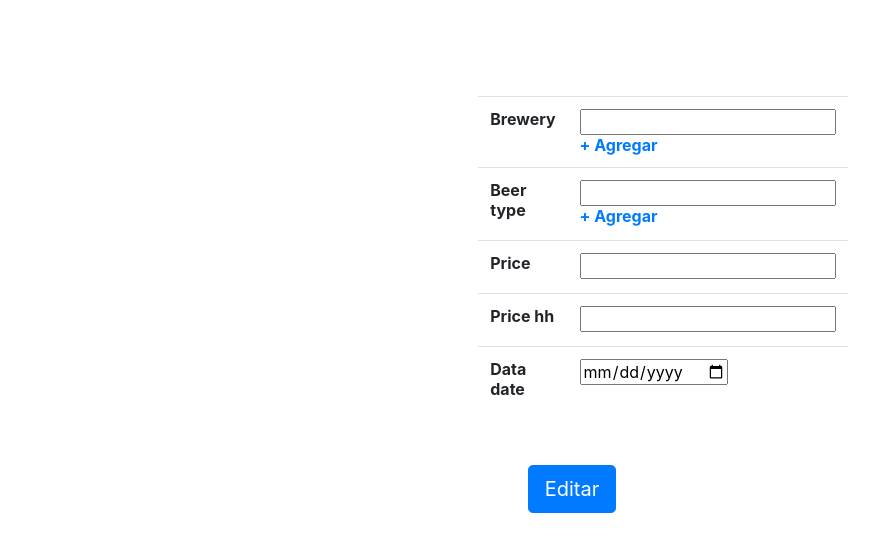
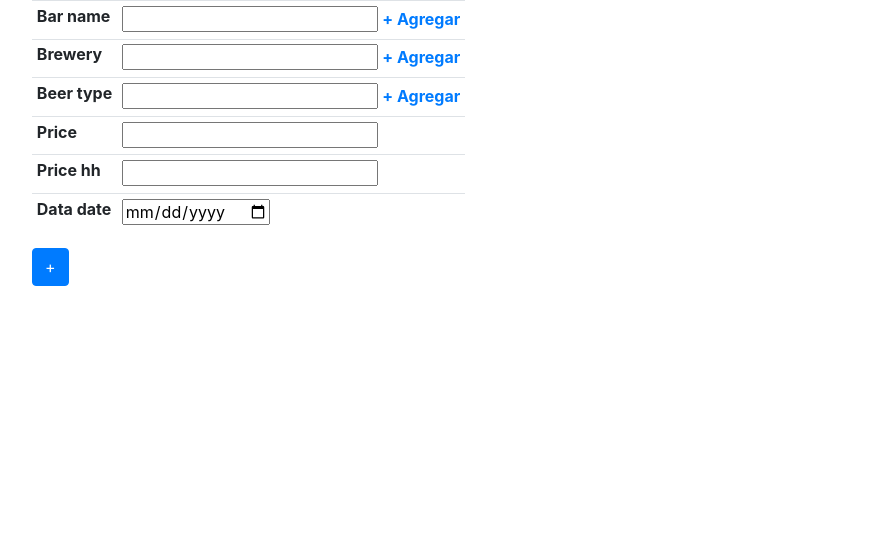
Before and after one commit to eflipe/birrita_, a Django app: template birrita_root/birrita_app/templates/birrita_app/update_view.html in a window 1280 px wide. Shown: the top 552 px of the page, without its empty margins (53-932 px from the left). Run offline with Django 3.2, Linux system fonts and the light colour scheme; the template is opened without the code that fills it, so the values that code supplies are empty, except form fields; tables that the repository leaves empty hold one stand-in row (values such as "Sample post"); form fields are guessed from the names that the template uses; some libraries are stand-ins or nearby versions.

```diff
--- a/birrita_root/birrita_app/templates/birrita_app/update_view.html
+++ b/birrita_root/birrita_app/templates/birrita_app/update_view.html
@@ -4,20 +4,22 @@
 
 {% block content %}
 
-<div class="container d-flex justify-content-center mt-5" style="width: 25%;">
-  <div class="col mt-5">
 <form action="" method="POST" novalidate>
   {% csrf_token %}
-      <table class="table">
+  <table class="table table-sm table-responsive">
     <tbody>
       <tr>
+        <th>{{ form.bar_name.label_tag }} </th>
+        <td>{{ form.bar_name }} <span class="glyphicon glyphicon-plus"></span> <a href="add_bar/"><b>+ Agregar</b></a></td>
+      </tr>
+      <tr>
         <th>{{ form.brewery.label_tag }} </th>
-            <td>{{ form.brewery }}<span class="glyphicon glyphicon-plus"></span> <a href="{% url 'add_brewery' %}"><b>+ Agregar</b></a></td>
+        <td>{{ form.brewery }} <span class="glyphicon glyphicon-plus"></span> <a href="add_brewery/"><b>+ Agregar</b></a></td>
       </tr>
       <tr>
         <th>{{ form.beer_type.label_tag }} </th>
         <td>
-              {{ form.beer_type }}<span class="glyphicon glyphicon-plus"></span> <a href="{% url 'add_beer' %}"><b>+ Agregar</b></a>
+          {{ form.beer_type }}<span class="glyphicon glyphicon-plus"></span> <a href="add/"><b>+ Agregar</b></a>
         </td>
       </tr>
       <tr>
@@ -40,11 +42,9 @@
       </tr>
     </tbody>
   </table>
-      <div class="container d-flex justify-content-center" style="width: 10%;">
-        <input type="submit" class="btn btn-primary btn-lg" value="Editar" style="margin-right: 30px; margin-top: 30px;">
+  <div align="left" class="btn_crear mb-3">
+    <input type="submit" class="btn btn-primary" value="+">
   </div>
 </form>
 
-  </div>
-</div>
 {% endblock content %}
```
Lines whose indentation alone changed are shown as unchanged.
